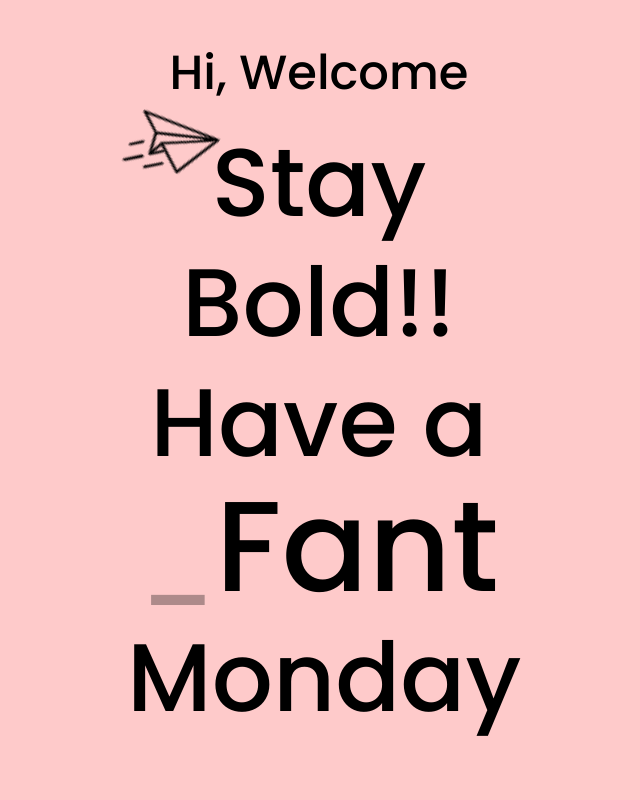
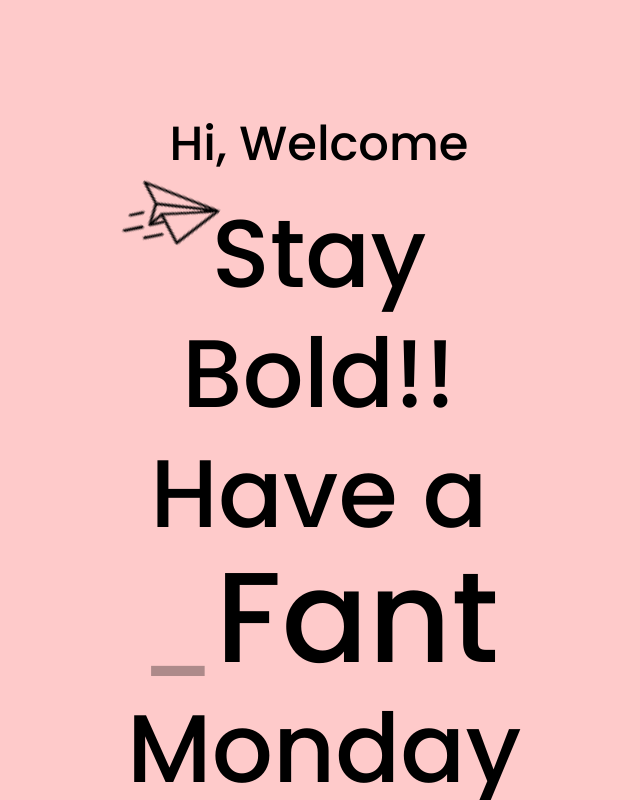
Before and after one commit to JingleBaba/index, a Vue app: page / in a window 1280 px wide. Shown: the top 800 px of the page, without its empty margins (321-961 px from the left). Built offline with nearby package versions, Linux system fonts and the light colour scheme.

Commit message:
homepage page done

```diff
--- a/src/components/Global/Gsap.js
+++ /dev/null
@@ -1,8 +0,0 @@
-import { gsap } from "gsap";
-import { ScrollTrigger } from "gsap/ScrollTrigger.js";
-
-gsap.registerPlugin(ScrollTrigger);
-
-export default () => {
-    return gsap;
-}
--- a/src/components/Homepage.vue
+++ b/src/components/Homepage.vue
@@ -1,33 +1,61 @@
 <template>
-    <div id="homepage" class="shadow-lg min-h-screen min-w-100 bg-black absolute top-0 left-0 w-full border-red-200" style="border-left:120px solid">
-       <h1 class="font-medium text-white leading-tight text-6xl mt-20 mb-5 relative text-center block">Hi, Im <span class="text-red-200">Umesh</span></h1>
-        <h2  class="headingText font-medium leading-tight text-8xl mt-0 mb-5 text-center text-white" >
-        <span class="block">What I Do ? </span>
-        <span id="stackArr" class="text-9xl text-red-200 min-h-10"></span>
-        <span id="stack-cursor">_</span>
-        <span class="block">Development</span>
+    <h1
+      class="
+        font-medium
+        text-white
+        leading-tight
+        text-6xl
+        mt-20
+        mb-5
+        text-center
+        block
+      "
+    >
+      Hi, Im <span class="text-red-200">Umesh</span>
+    </h1>
+    <div class="personal-info block w-100">
+      <img src="../assets/profile.jpg" class="rounded-full max-w-xs shadow-2xl  shadow-white mix-blend-lighten" />
+    </div>
+    <h2
+      class="
+        headingText
+        font-medium
+        leading-tight
+        text-8xl
+        mt-0
+        mb-5
+        text-center text-white
+      "
+    >
+      <span class="block">What I Do ? </span>
+      <span id="stackArr" class="text-9xl text-red-200 min-h-10"></span>
+      <span id="stack-cursor inline-block">_</span>
+      <span class="block">Development</span>
     </h2>
-    </div>
 </template>
 
 <script>
-
 import { gsap } from "gsap";
-import {ref} from 'vue';
 import { TextPlugin } from "gsap/TextPlugin";
 gsap.registerPlugin(TextPlugin);
 
 export default {
-
- mounted() {
-   gsap.to('#stack-cursor', {opacity:0, repeat:-1});
-   const masterTl = gsap.timeline({repeat: -1});
-   const stackArr = ["Shopify","Front-end","Back-end","App","Web Animation"];
-   stackArr.forEach(item => {
-     const tl = gsap.timeline({yoyo:true, repeat:1});
-     tl.to('#stackArr', { duration: 1, text: item});
-     masterTl.add(tl);
-   })
- }
-}
+  mounted() {
+  //create timeline
+    gsap.to("#stack-cursor", { opacity: 0, repeat: -1 });
+    const masterTl = gsap.timeline({ repeat: -1 });
+    const stackArr = [
+      "Shopify",
+      "Front-end",
+      "Back-end",
+      "App",
+      "Web Animation",
+    ];
+    stackArr.forEach((item) => {
+      const tl = gsap.timeline({ yoyo: true, repeat: 1 });
+      tl.to("#stackArr", { duration: 1, text: item });
+      masterTl.add(tl);
+    });
+  },
+};
 </script>
--- a/src/components/Index.vue
+++ b/src/components/Index.vue
@@ -1,57 +1,66 @@
 
 <script>
 import TextBanner from "./Text-Banner/TextBanner.vue";
-import homepage from "./Homepage.vue";
+import { defineAsyncComponent, ref } from 'vue'
 import { gsap } from "gsap";
+import { TextPlugin } from "gsap/TextPlugin";
 import { ScrollTrigger } from "gsap/ScrollTrigger.js";
 import { MotionPathPlugin } from "gsap/MotionPathPlugin";
-gsap.registerPlugin(ScrollTrigger, MotionPathPlugin);
+gsap.registerPlugin(ScrollTrigger, MotionPathPlugin, TextPlugin);
+
+const Homepage = defineAsyncComponent(() =>
+  import('./Homepage.vue')
+)
+
 export default {
+  setup () {
+    const isVisible = ref(false);
+    const changeVisible = () => {
+      isVisible.value = true;
+    }
+    return{
+      isVisible,
+      changeVisible
+    }
+  },
+
   components: {
     TextBanner,
-    homepage,
+    Homepage,
   },
-
   mounted() {
-    const homepageTimeline = gsap.timeline({
+    const mainTimeline = gsap.timeline({
       scrollTrigger: {
         trigger: ".animation-container",
         pin: true,
         scrub: 1,
-        pinSpacing: true,
+        start: "+2"
       },
     });
-    homepageTimeline.to(".paper-plane", {
-      duration: 2,
-        motionPath: {
-        path: [
-          {x: (window.innerWidth/8)*3, y: 100},
-          {x: (window.innerWidth/8)*4, y: -100},
-        ],
-      curviness: 2,
-      autoRotate: true,
-    }
-    });
-    let container = document.getElementById('homepage');
-    console.log(container);
-      homepageTimeline.fromTo(container, {
-        x: '100vw',
-        ease: "none", duration: 2
-      }, {x: -'200vw', duration: 4})
 
-      homepageTimeline.to('.text-banner', {
-        "filter": "blur(10px)"
-      , duration: 2,
-      delay: -3.35
-      })
+    mainTimeline.add(() => {
+      this.changeVisible();
+   })
+    mainTimeline
+       .to('.text-content ',
+        {filter: "blur(5px)", duration:3},
+        );
+        mainTimeline
+       .to('.text-banner', {
+        x: '-100vw', duration: 4, delay:-1});
+  }
 
-  },
 };
 </script>
 
 <template>
-  <div className="font-poppins animation-container relative" id="animation-container">
+  <div
+    className="font-poppins animation-container flex flex-nowrap"
+    id="animation-container"
+  >
     <text-banner />
-    <homepage />
+    <div class="shadow-lg min-h-screen bg-black min-w-full border-red-200" id="homepage" style="border-left:120px solid">
+       <Homepage v-if="isVisible"/>
+  </div>
   </div>
 </template>
--- a/src/components/Text-Banner/TextBanner.vue
+++ b/src/components/Text-Banner/TextBanner.vue
@@ -2,48 +2,124 @@
 
 
 <script>
-
 import { gsap } from "gsap";
-import {ref} from 'vue';
+import { ref } from "vue";
 import { TextPlugin } from "gsap/TextPlugin";
-gsap.registerPlugin(TextPlugin);
+import { ScrollTrigger } from "gsap/ScrollTrigger.js";
+import { MotionPathPlugin } from "gsap/MotionPathPlugin";
+gsap.registerPlugin(ScrollTrigger, MotionPathPlugin, TextPlugin);
 
 export default {
-
-setup () {
-    const weekday = ["Sunday","Monday","Tuesday","Wednesday","Thursday","Friday","Saturday"];
+  setup() {
+    const weekday = [
+      "Sunday",
+      "Monday",
+      "Tuesday",
+      "Wednesday",
+      "Thursday",
+      "Friday",
+      "Saturday",
+    ];
     const day = new Date().getDay();
     const today = ref(weekday[day]);
+
     return {
-      today
-    }
+      today,
+    };
   },
+
+
   mounted() {
-   gsap.to('#cursor', {opacity:0, repeat:-1});
-   const masterTl = gsap.timeline({repeat: -1});
-   const greetingArr = ['amazing', 'superb', 'Fantastic', 'Bravo'];
-   greetingArr.forEach(greeting => {
-     const tl = gsap.timeline({yoyo:true, repeat:1});
-     tl.to('#greet', { duration: 1, text: greeting});
+
+    //cursor animation
+    gsap.to("#cursor", { opacity: 0, repeat: -1 });
+    const masterTl = gsap.timeline({ repeat: -1 });
+    const greetingArr = ["amazing", "superb", "Fantastic", "Bravo"];
+    greetingArr.forEach((greeting) => {
+      const tl = gsap.timeline({ yoyo: true, repeat: 1 });
+      tl.to("#greet", { duration: 1, text: greeting });
       masterTl.add(tl);
-   })
- }
-}
+    });
+
+    //create timeline
+    const textTimeline = gsap.timeline({
+      scrollTrigger: {
+        trigger: "#first",
+        pin: true,
+        scrub: 1,
+      },
+    });
+
+        //paper plane animation
+    textTimeline.to(".paper-plane", {
+      duration: 4,
+      motionPath: {
+        path: [
+          { x: (window.innerWidth / 8) * 3, y: 100 },
+          { x: (window.innerWidth / 8) * 4, y: -100 },
+        ],
+        curviness: 2,
+        autoRotate: true,
+      },
+    });
+
+  //       //blur container
+  // textTimeline.to(".text-banner", {
+  //     filter: "blur(10px)",
+  //     duration: 2,
+  //     delay: -3.5,
+  //   });
+
+
+
+
+  },
+};
 </script>
 
 
 <template>
-  <div className="text-banner font-poppins bg-red-200 w-full h-screen grid place-items-center content-center" id="first">
-
-   <h2 class="font-medium leading-tight text-5xl mt-0 mb-5 relative inline-block w-96 text-center">
-      <img src="../../assets/paper-plane.png" class="paper-plane w-20 absolute top-16 -left-26" />
-     <span id="welcome-text">Hi, Welcome</span></h2>
-
-   <h1  class="headingText font-medium leading-tight text-8xl mt-0 mb-5 w-96 text-center" >Stay Bold!!
+  <div
+    className="text-banner font-poppins bg-red-200 min-h-screen grid place-items-center min-w-full content-center z-10"
+    id="first"
+  >
+    <h2
+      class="
+        font-medium
+        leading-tight
+        text-5xl
+        mt-0
+        mb-5
+        relative
+        inline-block
+        w-96
+        text-center
+      "
+    >
+      <img
+        src="../../assets/paper-plane.png"
+        class="paper-plane w-20 absolute top-16 -left-26"
+      />
+      <span id="welcome-text" class="text-content">Hi, Welcome</span>
+    </h2>
+    <h1
+      class="
+        headingText
+        font-medium
+        leading-tight
+        text-8xl
+        mt-0
+        mb-5
+        w-96
+        text-center
+        text-content
+      "
+    >
+      Stay Bold!!
       <span class="block">Have a </span>
       <span id="cursor">_</span>
       <span id="greet" class="text-9xl"></span>
-     {{today}}
+      {{ today }}
     </h1>
   </div>
 </template>
--- /dev/null
+++ b/src/components/global/scrollTransition.vue
@@ -0,0 +1,32 @@
+<script>
+import { toRefs } from 'vue'
+import gsap from 'gsap';
+
+
+export default {
+  props: {
+    element: String,
+    timeline: Object,
+  },
+
+  setup (props) {
+   const {element , timeline} = toRefs(props);
+   return (element, timeline);
+  },
+  mounted() {
+    if(timeline == '') {
+      gsap.fromTo(element, {
+        x: '100vw',
+        ease: "none", duration: 2
+      }, {x: -'200vw', duration: 4})
+    }
+    else {
+      timeline.fromTo(element, {
+        x: '100vw',
+        ease: "none", duration: 2
+      }, {x: -'200vw', duration: 4})
+    }
+  }
+
+}
+</script>
```
Also changed, not shown: src/assets/profile.jpg (added), 1 other file (tests, documents, lock files or other folders). Lines whose indentation alone changed are shown as unchanged.
